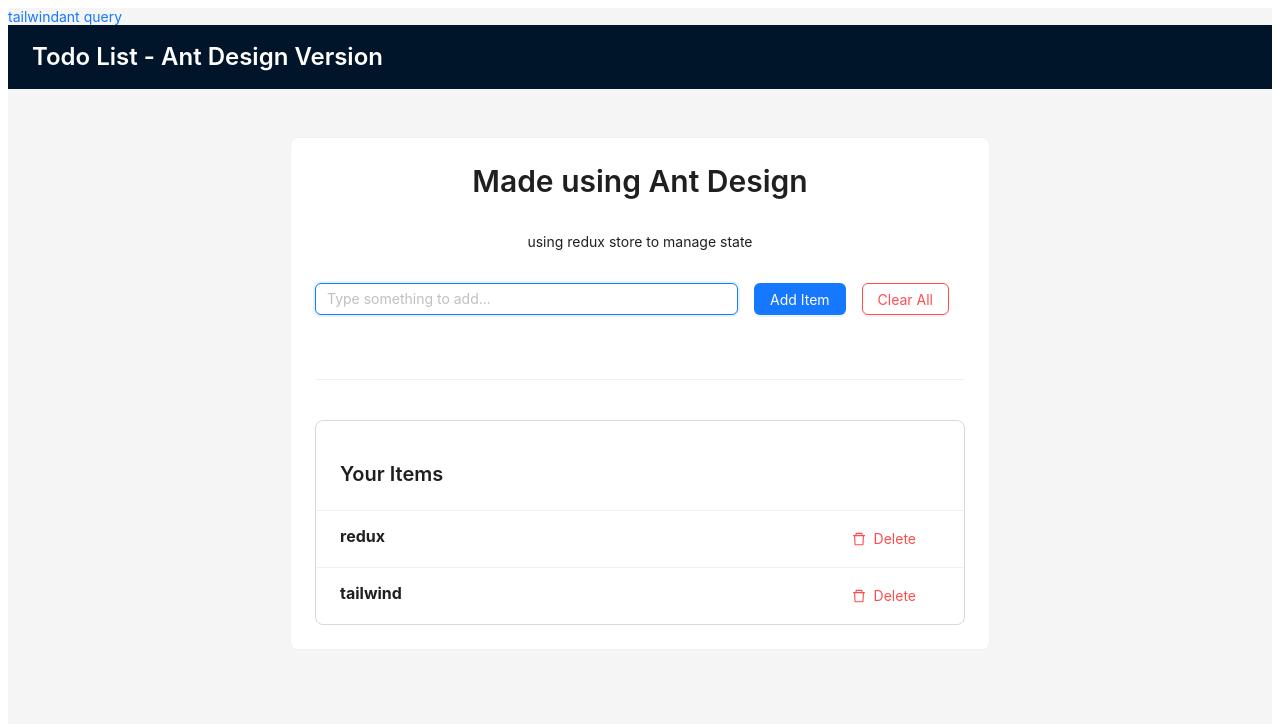
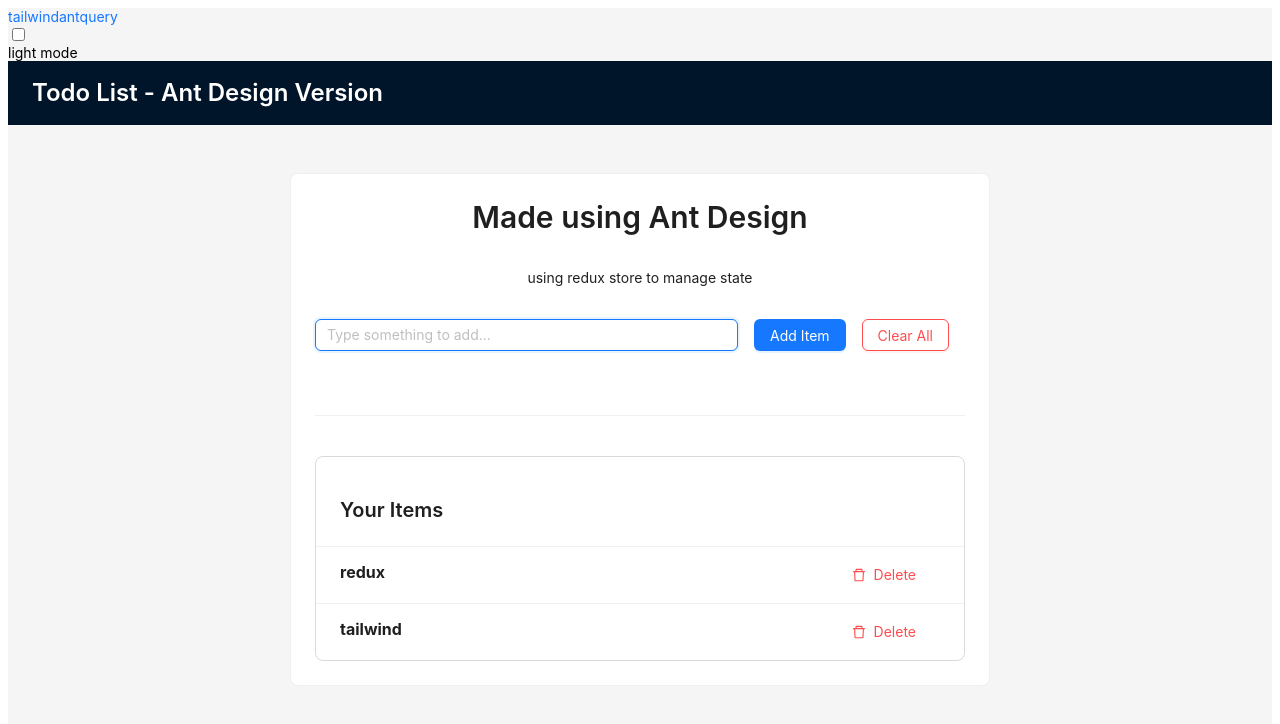
Before and after one commit to sairam-56/react, a React (Vite) app: page /ant in a window 1280 px wide. Shown: the top 724 px of the page. Built offline with nearby package versions, Linux system fonts and the light colour scheme.

Commit message:
dark mode using tailwind

```diff
--- a/src/Header.jsx
+++ b/src/Header.jsx
@@ -1,40 +1,75 @@
+import { useEffect, useLayoutEffect, useState } from "react";
 import { Link } from "react-router";
 
 function Header({ item }) {
+  const [darkMode, setDarkMode] = useState(false);
+  const pages = ["tailwind", "ant", "query"];
+
+  useLayoutEffect(() => {
+    const darkMode = localStorage.getItem("darkMode");
+    if (darkMode === "true") {
+      setDarkMode(true);
+    }
+  }, []);
+  useEffect(() => {
+    if (darkMode) {
+      document.documentElement.classList.add("dark");
+      localStorage.setItem("darkMode", "true");
+    } else {
+      document.documentElement.classList.remove("dark");
+      localStorage.setItem("darkMode", "false");
+    }
+  }, [darkMode]);
+
+  function variableClass(page) {
+    return `font-medium ${
+      item.item == page
+        ? "font-bold text-black-900 dark:text-white"
+        : "hover:text-black dark:hover:text-white dark:text-gray-400 text-gray-500"
+    }`;
+  }
+
+  function DisplayLinks() {
+    return (
+      <nav className="flex space-x-8 justify-center items-center  h-full">
+        {pages.map((page) => {
+          return (
+            <Link
+              to={page === "tailwind" ? "/" : `/${page}`}
+              className={variableClass(page)}
+            >
+              {page}
+            </Link>
+          );
+        })}
+      </nav>
+    );
+  }
+  function Mode() {
+    return (
+      <div>
+        <label
+          class="inline-flex items-center me-5 cursor-pointer"
+          onClick={() => setDarkMode(!darkMode)}
+        >
+          <input
+            type="checkbox"
+            value=""
+            class="sr-only peer"
+            checked={darkMode}
+          />
+          <div class="relative w-11 h-6 bg-gray-200 rounded-full peer dark:bg-gray-700 peer-focus:ring-4 peer-focus:ring-purple-300 dark:peer-focus:ring-purple-800 peer-checked:after:translate-x-full rtl:peer-checked:after:-translate-x-full peer-checked:after:border-white after:content-[''] after:absolute after:top-0.5 after:start-[2px] after:bg-white after:border-gray-300 after:border after:rounded-full after:h-5 after:w-5 after:transition-all dark:border-gray-600 peer-checked:bg-purple-600 dark:peer-checked:bg-purple-600"></div>
+          <span class="ms-3 text-sm font-medium text-gray-900 dark:text-gray-300">
+            {darkMode ? "dark" : "light"} mode
+          </span>
+        </label>
+      </div>
+    );
+  }
   return (
-    <div className="bg-stone-100 fixed pl-10 top-0 left-0 right-0 z-10 flex justify-items-start items-center h-16 ">
-      <nav className="flex space-x-8 justify-center items-center  h-full">
-        <Link
-          to="/"
-          className={`font-medium ${
-            item.item === "tailwind"
-              ? "font-bold text-black-900"
-              : "hover:text-black text-gray-500"
-          }`}
-        >
-          tailwind
-        </Link>
-        <Link
-          to="/ant"
-          className={`font-medium ${
-            item.item === "ant"
-              ? "font-bold text-black-900"
-              : "hover:text-black text-gray-500"
-          }`}
-        >
-          ant
-        </Link>{" "}
-        <Link
-          to="/query"
-          className={`font-medium ${
-            item.item === "query"
-              ? "font-bold text-black-900"
-              : "hover:text-black text-gray-500"
-          }`}
-        >
-          query
-        </Link>
-      </nav>
+    <div className="bg-stone-100 dark:bg-black fixed pl-10 top-0 left-0 right-0 z-10 flex justify-between items-center h-16 ">
+      <DisplayLinks />
+      <Mode />
     </div>
   );
 }
```
